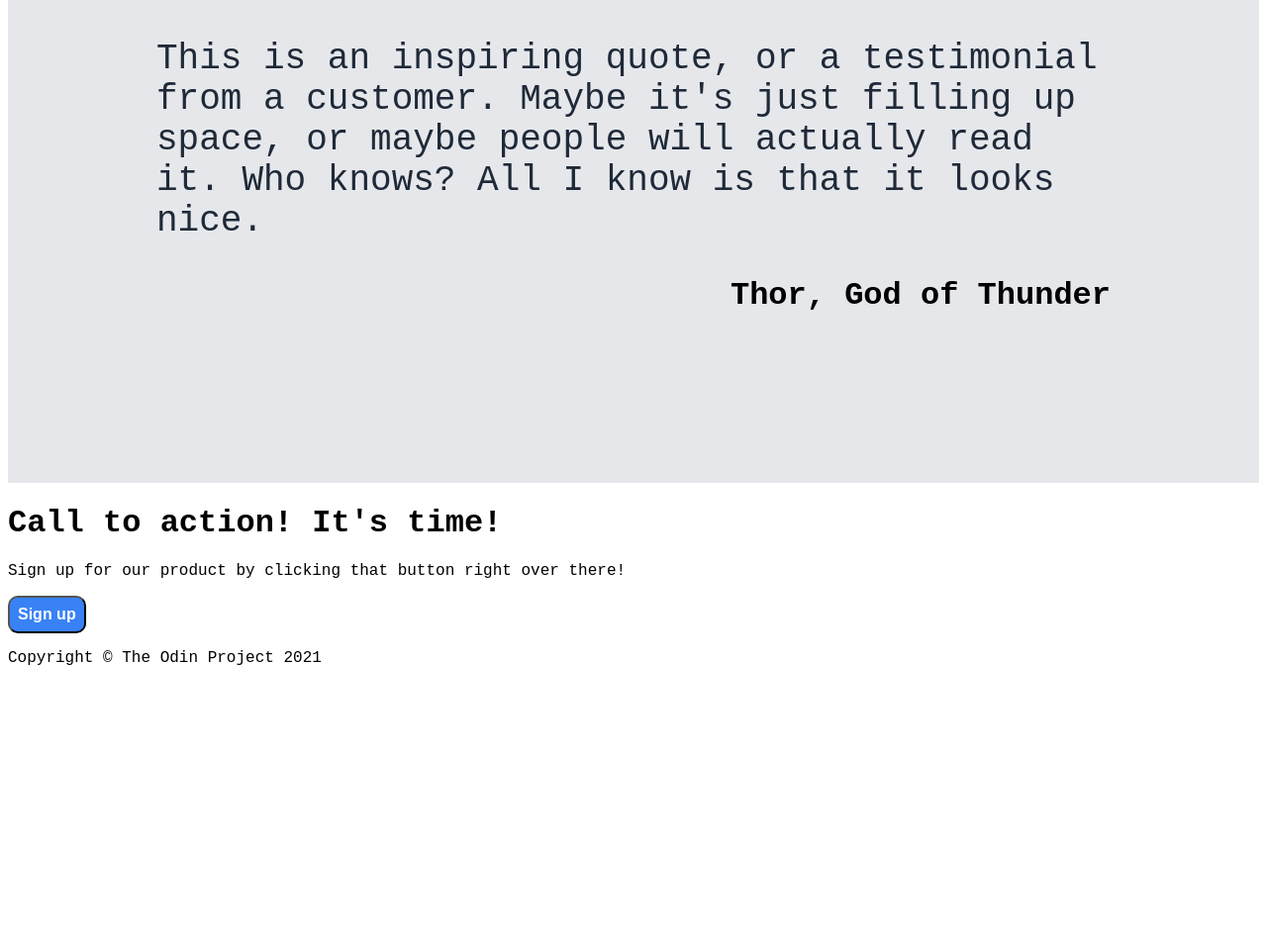
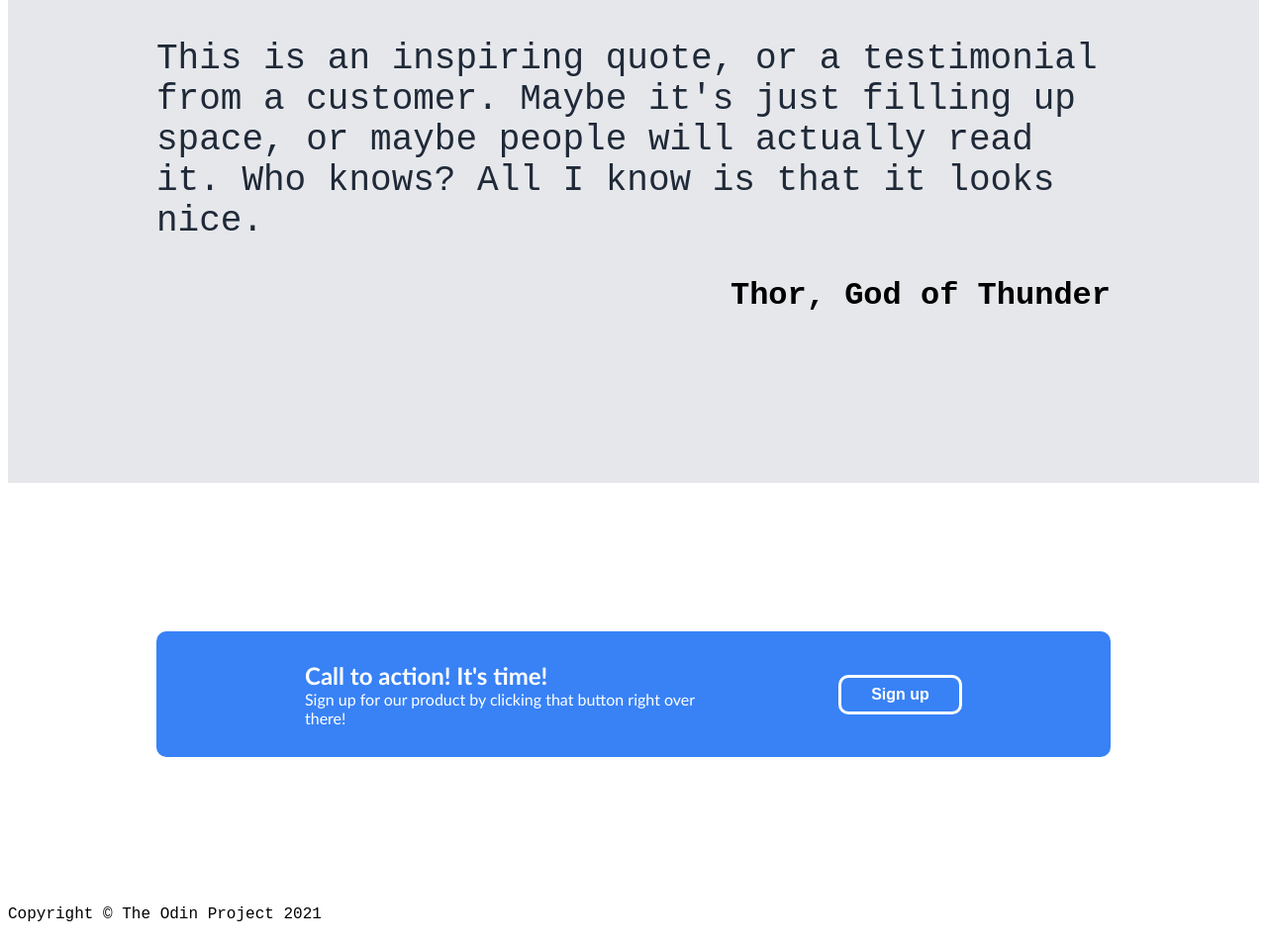
Before and after one commit to CatoDelta/Landing-Page, a plain HTML site: page index.html in a window 1280 px wide. Shown: the part 1147-2104 px from the top of the page at 99% size. Before the commit the page ends 1845 px from the top, so only its background shows below. Drawn offline with Linux system fonts and the light colour scheme.

Commit message:
Format content in .calltoaction

```diff
--- a/index.html
+++ b/index.html
@@ -47,10 +47,14 @@
                 <h1 class="quotee">Thor, God of Thunder</h1>
             </div>
         </div>
-        <div class="signup">
-            <h1>Call to action! It's time!</h1>
-            <p>Sign up for our product by clicking that button right over there!</p>
-            <button>Sign up</button>
+        <div class="calltoaction">
+            <div class="signupbox">
+                <div class="signupbox-left">
+                    <h2 class="call">Call to action! It's time!</h2>
+                    <p class="call">Sign up for our product by clicking that button right over there!</p>
+                </div>
+                <button class="clickhere">Sign up</button>
+            </div>
         </div>
         <div class="footer">
             <p>Copyright © The Odin Project 2021</p>
--- a/style.css
+++ b/style.css
@@ -146,3 +146,34 @@ button {
     display: flex;
     justify-content: flex-end;
 }
+
+.calltoaction {
+    display: flex;
+    justify-content: center;
+    margin: 100px;
+    padding: 50px;
+    color: white;
+    font-family:'Gill Sans', 'Gill Sans MT', Calibri, 'Trebuchet MS', sans-serif;
+}
+
+.signupbox {
+    background-color: #3882F6;
+    padding: 50px;
+    display: flex;
+    align-items: center;
+    padding: 30px;
+    padding-left: 150px;
+    padding-right: 150px;
+    border-radius: 10px;
+    gap: 100px;
+}
+
+.call {
+    margin: 0;
+}
+
+.clickhere {
+    border: solid 3px white;
+    width: 150px;
+    height: 40px;
+}
```
